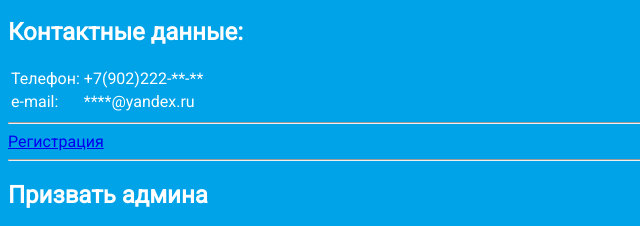
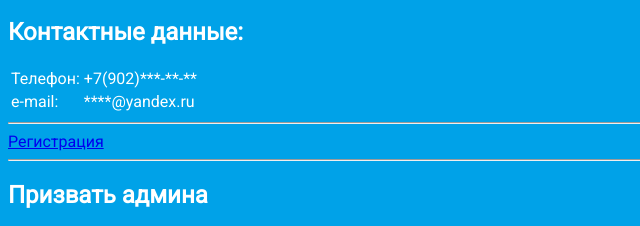
Before and after one commit to Wingogh/Nays, a plain HTML site: page index.html in a window 1280 px wide. Shown: the part 604-830 px from the top of the page, 0-640 px from the left. Drawn offline with Linux system fonts and the light colour scheme.

Commit message:
Контакты

```diff
--- a/index.html
+++ b/index.html
@@ -32,7 +32,7 @@
     <table>
         <tr>
             <td>Телефон:</td>
-            <td>+7(902)222-**-**</td>
+            <td>+7(902)***-**-**</td>
         </tr>
         <tr>
             <td>e-mail:</td>
```
